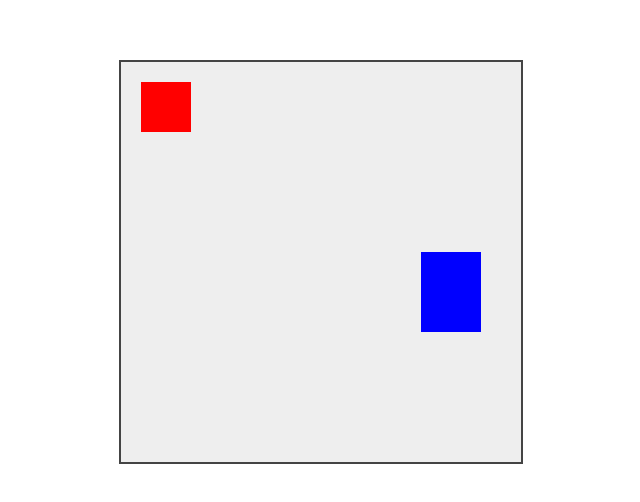
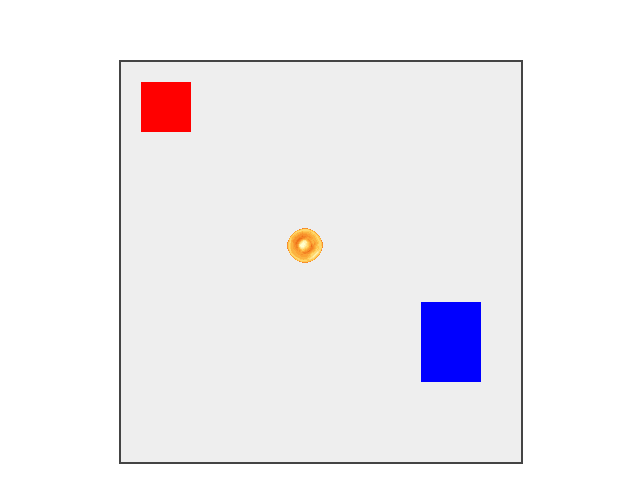
Before and after one commit to BlakeSimpson/Tophat.js, a plain HTML site: page examples/entity/entity.html in a window 1280 px wide. Shown: the part 140-642 px from the top of the page, without its empty margins (321-961 px from the left). Drawn offline with Linux system fonts and the light colour scheme.

Commit message:
Add animation to entity example

```diff
--- a/examples/entity/app.js
+++ b/examples/entity/app.js
@@ -1,6 +1,6 @@
 (function( global ) {
 
-  var init, canvas, ctx, entity;
+  var init, canvas, ctx, red, blue, explosion;
 
   init = function () {
     canvas = document.querySelector( "canvas" );
@@ -20,15 +20,42 @@
 
     blue = new th.Entity( {
       x: 300,
-      y: 190,
+      y: 240,
       width: 60,
       height: 80,
       color: "#00f"
     } );
 
+    explosion = new th.Entity( {
+      x: 160,
+      y: 160,
+      width: 48,
+      height: 48,
+      delay: 4,
+      frames: 12
+    } );
+    explosion.setImage( "../../res/img/explosion-medium.png" );
+
+    nextFrame();
+  };
+
+  function nextFrame () {
+    var frame = th.helpers.requestAnimationFrame();
+    frame( loop );
+  }
+
+  function loop () {
+    // Clear current frame
+    ctx.clearRect( 0, 0, canvas.width, canvas.height )
+
+    // Draw content
     red.tick();
     blue.tick();
-  };
+    explosion.tick();
+
+    // Next loop
+    nextFrame();
+  }
 
   global.onload = init;
 
--- a/examples/entity/entity.html
+++ b/examples/entity/entity.html
@@ -4,7 +4,7 @@
 <head>
   <title>Entity test</title>
 
-  <link rel="stylesheet" type="text/css" href="../../res/tophat.css">
+  <link rel="stylesheet" type="text/css" href="../../res/css/tophat.css">
 
   <script type="text/javascript" src="../../src/base.js"></script>
   <script type="text/javascript" src="../../src/entity.js"></script>
--- a/src/entity.js
+++ b/src/entity.js
@@ -5,13 +5,13 @@
       this.active = true;
       this.color = null;
       this.image = null;
-      this.animate = false;
       this.width = 0;
       this.height = 0;
       this.x = 0;
       this.y = 0;
 
       // Animation attributes
+      this.animate = false;
       this.delay = 1;
       this.frames = 1;
       this.currentFrame = 0;
@@ -30,7 +30,7 @@
 
       this.draw();
 
-      if ( this.animate ) {
+      if ( this.frames > 1 ) {
         this._updateFrame();
       }
     },
@@ -65,9 +65,17 @@
      * @param {String} image path
      */
     setImage: function ( path ) {
-      this.image = path;
+      this.image = ( this.image instanceof Image ) ? this.image : new Image();
+      this.image.src = path;
     },
 
+    /**
+     * @method _drawImage
+     * @private
+     * @param {Object} canvas context
+     * Draw the image to the canvas taking into
+     * account possible clipping for animation
+     */
     _drawImage: function ( ctx ) {
       var left = this.currentFrame * this.width;
 
@@ -83,6 +91,12 @@
                    );
     },
 
+    /**
+     * @method _drawShape
+     * @private
+     * @param {Object} canvas context
+     * Draw a rectangle to the canvas in the given color
+     */
     _drawShape: function ( ctx ) {
       ctx.beginPath();
       ctx.fillStyle = this.color;
@@ -101,10 +115,10 @@
       if ( this.currentDelay !== this.delay ) { return;}
 
       if ( this.currentFrame === ( this.frames - 1) ) {
-        if ( attrs.loop ) {
+        if ( this.loop ) {
           this.currentFrame = 0;
         } else {
-          this.destroy();
+          this.active = false;
         }
       } else {
         this.currentFrame += 1;
```
Also changed, not shown: jasmine/spec/entity-spec.js (+3 -3 lines), res/css/tophat.css (renamed from res/tophat.css), res/img/explosion-medium.png (added).
